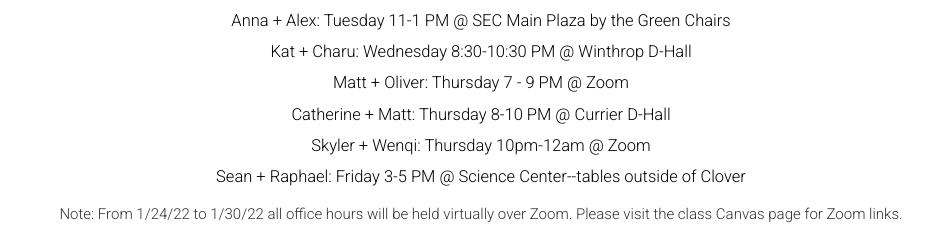
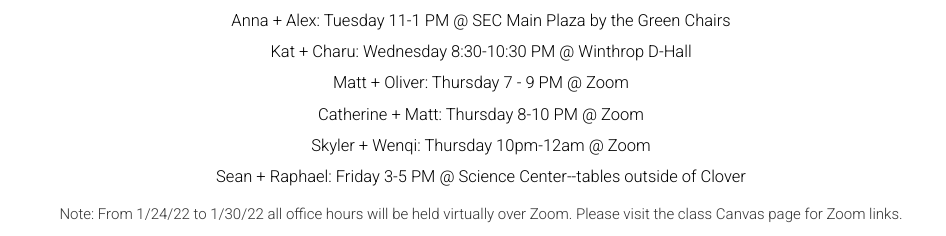
Before and after one commit to harvard-ml-courses/cs181-web, a Jekyll site: the page built from officehours.html, in a window 1280 px wide. Shown: the part 272-508 px from the top of the page, without its empty margins (159-1105 px from the left). Built offline with Jekyll 4.4.1, drawn with Linux system fonts in a browser that asks for light colours; grey boxes are pictures that could not be loaded.

Commit message:
Quad OH -> Zoom (temp)

```diff
--- a/officehours.html
+++ b/officehours.html
@@ -19,7 +19,7 @@
       Matt + Oliver: Thursday 7 - 9 PM @ Zoom
     </li>
     <li>
-      Catherine + Matt: Thursday 8-10 PM @ Currier D-Hall
+      Catherine + Matt: Thursday 8-10 PM @ Zoom
     </li>
     <li>
       Skyler + Wenqi: Thursday 10pm-12am @ Zoom
```
